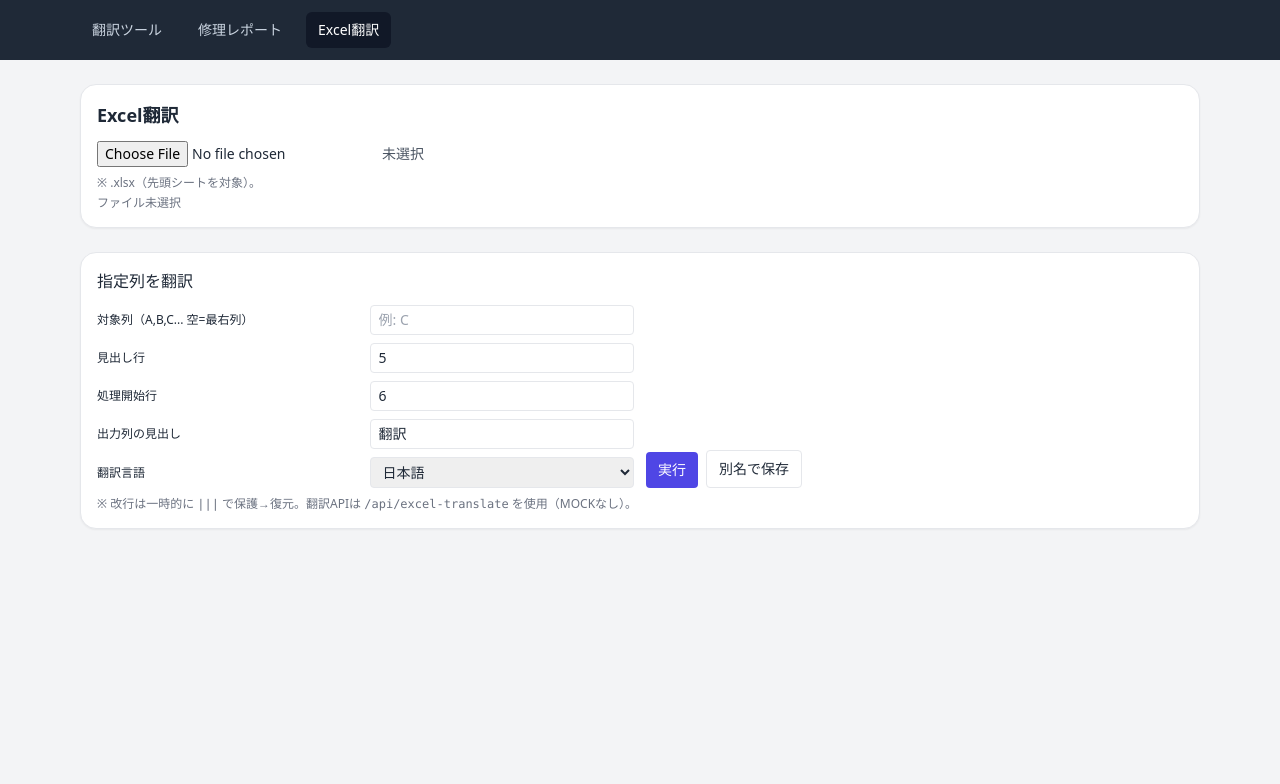
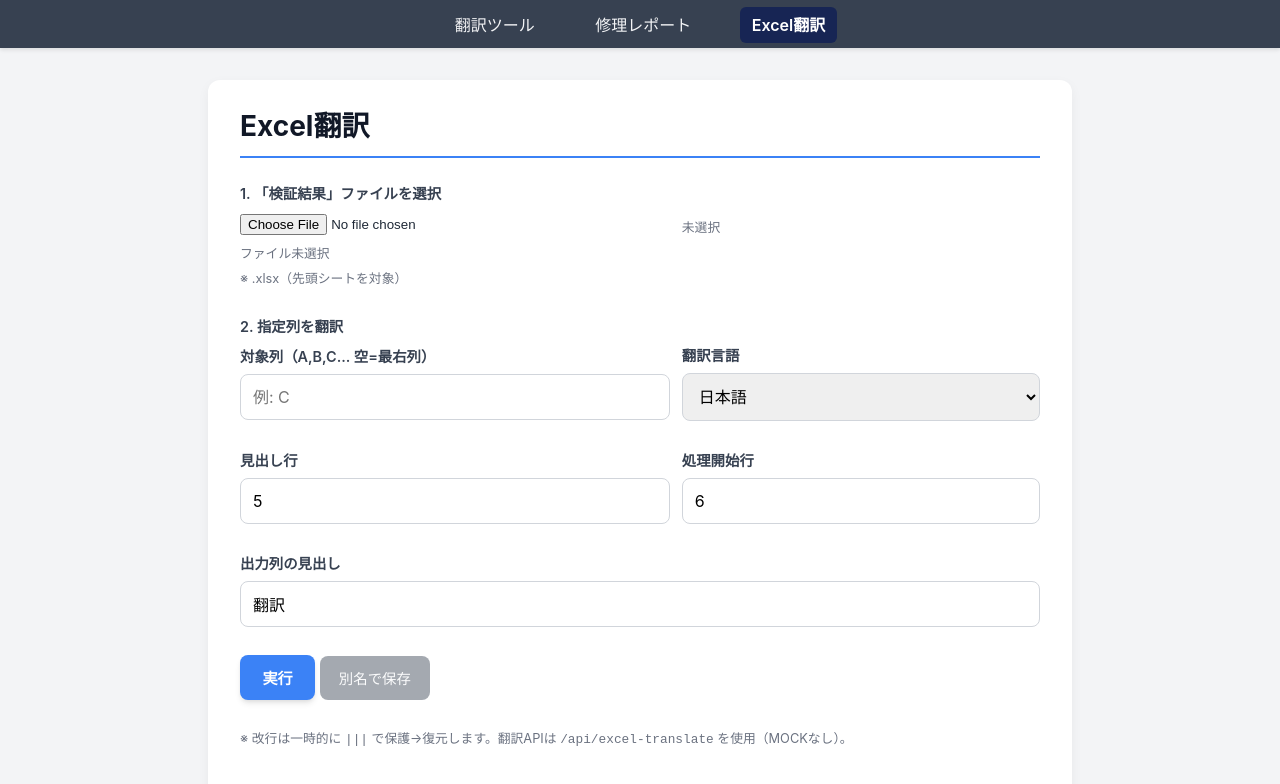
Before and after one commit to Ishimoto-3r/translation-tool, a plain HTML site: page excel.html in a window 1280 px wide. Drawn offline with nearby package versions, Linux system fonts and the light colour scheme.

Commit message:
Update excel.html

```diff
--- a/excel.html
+++ b/excel.html
@@ -1,101 +1,306 @@
 <!DOCTYPE html>
 <html lang="ja">
 <head>
-  <meta charset="UTF-8" />
-  <meta name="viewport" content="width=device-width, initial-scale=1.0"/>
+    <meta charset="UTF-8">
+    <meta name="viewport" content="width=device-width, initial-scale=1.0">
     <title>Excel翻訳</title>
 
-  <!-- Tailwind（既存ツールと同一） -->
-  <script src="https://cdn.tailwindcss.com"></script>
-
-  <!-- 書式保持編集：xlsx-populate -->
+    <!-- 書式付きでExcelを扱うためのライブラリ -->
     <script src="https://unpkg.com/xlsx-populate/browser/xlsx-populate.min.js"></script>
 
     <style>
-    /* 既存のダークナビ外観に合わせる（最小限） */
-    .topbar { background:#1f2937; }            /* slate-800 */
-    .topbar a { color:#cbd5e1; padding:8px 12px; border-radius:6px; }
-    .topbar a:hover { background:#111827; color:#fff; }
-    .topbar a.active { background:#111827; color:#fff; }
+        /* ==== 共通デザイン（report.html と同じ） ==== */
+        body {
+            font-family: -apple-system, BlinkMacSystemFont, 'Segoe UI', Roboto, 'Hiragino Kaku Gothic ProN', 'Meiryo', sans-serif;
+            margin: 0;
+            padding: 0;
+            background-color: #f3f4f6;
+            color: #1f2937;
+        }
+        #toast-container {
+            position: fixed;
+            bottom: 20px;
+            right: 20px;
+            z-index: 1000;
+        }
+        .toast {
+            background-color: #1f2937;
+            color: #f9fafb;
+            padding: 1rem;
+            border-radius: 8px;
+            margin-bottom: 0.5rem;
+            opacity: 0;
+            transition: opacity 0.5s, transform 0.5s;
+            transform: translateX(100%);
+            box-shadow: 0 4px 12px rgba(0,0,0,0.1);
+        }
+        .toast.show {
+            opacity: 1;
+            transform: translateX(0);
+        }
+        .container {
+            max-width: 800px;
+            margin: 2rem auto;
+            padding: 1.5rem 2rem;
+            background-color: #ffffff;
+            border-radius: 12px;
+            box-shadow: 0 4px 12px rgba(0,0,0,0.05);
+        }
+        #main-header {
+            display: flex;
+            justify-content: space-between;
+            align-items: center;
+            border-bottom: 2px solid #3b82f6;
+            padding-bottom: 0.75rem;
+            margin-bottom: 1.5rem;
+        }
+        h1 {
+            text-align: center;
+            color: #111827;
+            padding-bottom: 0;
+            margin-top: 0;
+            margin-bottom: 0;
+            font-size: 1.75rem;
+        }
+        .form-group {
+            margin-bottom: 1.75rem;
+        }
+        label {
+            display: block;
+            font-weight: 600;
+            margin-bottom: 0.5rem;
+            color: #374151;
+            font-size: 0.9rem;
+        }
+        input[type="text"], input[type="number"], textarea, select {
+            width: 100%;
+            padding: 0.75rem;
+            border: 1px solid #d1d5db;
+            border-radius: 8px;
+            font-size: 1rem;
+            font-family: inherit;
+            box-sizing: border-box;
+            transition: border-color 0.2s, box-shadow 0.2s;
+        }
+        input[type="text"]:focus,
+        input[type="number"]:focus,
+        textarea:focus,
+        select:focus {
+            outline: none;
+            border-color: #3b82f6;
+            box-shadow: 0 0 0 3px rgba(59, 130, 246, 0.2);
+        }
+        textarea {
+            height: 120px;
+            resize: vertical;
+        }
+        .hidden { display: none; }
+
+        /* --- ナビゲーションバー（完全一致） --- */
+        .tool-nav {
+            background-color: #374151; /* bg-gray-700 */
+            padding: 0.75rem 1rem;
+            text-align: center;
+            box-shadow: 0 2px 4px rgba(0,0,0,0.1);
+        }
+        .tool-nav a {
+            color: #f3f4f6; /* text-gray-100 */
+            text-decoration: none;
+            font-weight: 500;
+            margin: 0 1rem;
+            padding: 0.5rem 0.75rem;
+            border-radius: 6px;
+            transition: background-color 0.2s;
+        }
+        .tool-nav a:hover {
+            background-color: #4b5563; /* bg-gray-600 */
+        }
+        .tool-nav a.active {
+            background-color: #172554; /* bg-blue-900 */
+            color: white;
+            font-weight: 600;
+        }
+
+        /* ==== Excel翻訳用の追加スタイル ==== */
+        .inline-row {
+            display: grid;
+            grid-template-columns: 1.2fr 1fr;
+            gap: 0.75rem;
+            align-items: center;
+        }
+        .inline-row > div { width: 100%; }
+
+        .btn-primary {
+            display: inline-block;
+            padding: 0.7rem 1.4rem;
+            background-color: #3b82f6;
+            color: white;
+            border: none;
+            border-radius: 8px;
+            font-size: 0.95rem;
+            font-weight: 600;
+            cursor: pointer;
+            transition: background-color 0.3s, box-shadow 0.3s;
+            box-shadow: 0 4px 6px -1px rgba(0, 0, 0, 0.1),
+                        0 2px 4px -1px rgba(0, 0, 0, 0.06);
+        }
+        .btn-primary:hover:not(:disabled) {
+            background-color: #2563eb;
+            box-shadow: 0 10px 15px -3px rgba(0, 0, 0, 0.1),
+                        0 4px 6px -2px rgba(0, 0, 0, 0.05);
+        }
+        .btn-primary:disabled {
+            background-color: #93c5fd;
+            cursor: not-allowed;
+            opacity: 0.8;
+        }
+
+        .btn-secondary {
+            display: inline-block;
+            padding: 0.7rem 1.2rem;
+            background-color: #4b5563;
+            color: #f9fafb;
+            border: none;
+            border-radius: 8px;
+            font-size: 0.9rem;
+            font-weight: 500;
+            cursor: pointer;
+            transition: background-color 0.2s;
+        }
+        .btn-secondary:hover:not(:disabled) {
+            background-color: #374151;
+        }
+        .btn-secondary:disabled {
+            opacity: 0.5;
+            cursor: not-allowed;
+        }
+
+        .status-text {
+            font-size: 0.8rem;
+            color: #6b7280;
+            margin-top: 0.4rem;
+        }
+
         /* モーダル */
-    .modal-backdrop { position:fixed; inset:0; background:rgba(0,0,0,.45); display:none; align-items:center; justify-content:center; z-index:50; }
-    .modal { width: 520px; max-width:calc(100vw - 2rem); }
+        .modal-backdrop {
+            position: fixed;
+            inset: 0;
+            background: rgba(0,0,0,.45);
+            display: none;
+            align-items: center;
+            justify-content: center;
+            z-index: 50;
+        }
+        .modal {
+            width: 520px;
+            max-width: calc(100vw - 2rem);
+            background: #fff;
+            border-radius: 12px;
+            box-shadow: 0 10px 25px rgba(0,0,0,0.25);
+            padding: 1.25rem 1.5rem;
+        }
     </style>
 </head>
-<body class="bg-gray-100 text-gray-800">
+<body>
 
-  <!-- 上部ナビ（翻訳ツール / 修理レポート / Excel翻訳）-->
-  <header class="topbar text-sm text-slate-300">
-    <div class="mx-auto max-w-6xl px-4 py-3 flex items-center gap-3">
+<!-- ナビゲーション（他ツールと完全一致） -->
+<nav class="tool-nav">
   <a href="/index.html">翻訳ツール</a>
   <a href="/report.html">修理レポート</a>
   <a href="/excel.html" class="active">Excel翻訳</a>
+</nav>
+
+<div id="toast-container"></div>
+
+<!-- メインコンテンツ -->
+<div class="container">
+    <div id="main-header">
+        <h1>Excel翻訳</h1>
+        <!-- 右側は空でもOKだが、レイアウト維持のため空のspanを置く -->
+        <span></span>
     </div>
-  </header>
 
-  <main class="mx-auto max-w-6xl px-4 py-6 space-y-6">
-    <!-- 1) ファイルを選択 -->
-    <section class="rounded-2xl border bg-white p-4 shadow-sm">
-      <h2 class="mb-3 text-lg font-semibold">Excel翻訳</h2>
-      <div class="flex flex-wrap items-center gap-3">
-        <input id="fileInput" type="file" accept=".xlsx" class="block text-sm" />
-        <span id="fileName" class="text-sm text-gray-600">未選択</span>
+    <!-- 1) ファイル選択 -->
+    <div class="form-group">
+        <label for="fileInput">1. 「検証結果」ファイルを選択</label>
+        <div class="inline-row">
+            <div>
+                <input id="fileInput" type="file" accept=".xlsx">
             </div>
-      <p class="mt-2 text-xs text-gray-500">※ .xlsx（先頭シートを対象）。</p>
-      <p id="status" class="mt-1 text-xs text-gray-500">ファイル未選択</p>
-    </section>
+            <div>
+                <div id="fileName" class="status-text">未選択</div>
+            </div>
+        </div>
+        <div id="status" class="status-text">ファイル未選択</div>
+        <div class="status-text">※ .xlsx（先頭シートを対象）</div>
+    </div>
 
-    <!-- 2) 設定・実行 -->
-    <section class="rounded-2xl border bg-white p-4 shadow-sm">
-      <h3 class="mb-3 text-base font-medium">指定列を翻訳</h3>
-      <div class="grid grid-cols-1 gap-3 md:grid-cols-2">
-        <div class="grid grid-cols-2 items-center gap-2">
-          <label class="text-xs">対象列（A,B,C... 空=最右列）</label>
-          <input id="sourceCol" type="text" class="rounded border px-2 py-1 text-sm" placeholder="例: C"/>
-          <label class="text-xs">見出し行</label>
-          <input id="headerRow" type="number" min="1" value="5" class="rounded border px-2 py-1 text-sm"/>
-          <label class="text-xs">処理開始行</label>
-          <input id="startRow" type="number" min="1" value="6" class="rounded border px-2 py-1 text-sm"/>
-          <label class="text-xs">出力列の見出し</label>
-          <input id="outHeader" type="text" value="翻訳" class="rounded border px-2 py-1 text-sm"/>
-          <label class="text-xs">翻訳言語</label>
-          <select id="lang" class="rounded border px-2 py-1 text-sm">
+    <!-- 2) 設定 -->
+    <div class="form-group">
+        <label>2. 指定列を翻訳</label>
+        <div class="form-group">
+            <div class="inline-row">
+                <div>
+                    <label for="sourceCol">対象列（A,B,C... 空=最右列）</label>
+                    <input id="sourceCol" type="text" placeholder="例: C">
+                </div>
+                <div>
+                    <label for="lang">翻訳言語</label>
+                    <select id="lang">
                         <option value="ja">日本語</option>
                         <option value="zh">中国語</option>
                         <option value="en">英語</option>
                         <option value="ko">韓国語</option>
                     </select>
                 </div>
-        <div class="flex items-end gap-2">
-          <button id="runBtn"  type="button" class="rounded bg-indigo-600 px-3 py-2 text-sm text-white">実行</button>
-          <button id="saveAsBtn" type="button" class="rounded border px-3 py-2 text-sm" disabled>別名で保存</button>
             </div>
         </div>
-      <p class="mt-2 text-xs text-gray-500">
-        ※ 改行は一時的に <code>|||</code> で保護→復元。翻訳APIは <code>/api/excel-translate</code> を使用（MOCKなし）。
-      </p>
-    </section>
-  </main>
 
-  <!-- 保存名入力モーダル（全ブラウザ対応） -->
+        <div class="form-group inline-row">
+            <div>
+                <label for="headerRow">見出し行</label>
+                <input id="headerRow" type="number" min="1" value="5">
+            </div>
+            <div>
+                <label for="startRow">処理開始行</label>
+                <input id="startRow" type="number" min="1" value="6">
+            </div>
+        </div>
+
+        <div class="form-group">
+            <label for="outHeader">出力列の見出し</label>
+            <input id="outHeader" type="text" value="翻訳">
+        </div>
+
+        <div class="form-group">
+            <button id="runBtn" type="button" class="btn-primary">実行</button>
+            <button id="saveAsBtn" type="button" class="btn-secondary" disabled>別名で保存</button>
+        </div>
+        <div class="status-text">
+            ※ 改行は一時的に <code>|||</code> で保護→復元します。翻訳APIは <code>/api/excel-translate</code> を使用（MOCKなし）。
+        </div>
+    </div>
+</div>
+
+<!-- 保存名入力モーダル -->
 <div id="saveModal" class="modal-backdrop">
-    <div class="modal rounded-2xl border bg-white p-4 shadow-xl">
+    <div class="modal">
         <h3 class="text-base font-semibold mb-2">別名で保存</h3>
         <label class="text-xs text-gray-600 block mb-1">保存ファイル名（拡張子 .xlsx）</label>
         <input id="saveName" type="text" class="w-full rounded border px-2 py-1 text-sm" />
-      <div class="mt-4 flex justify-end gap-2">
-        <button id="cancelSave" class="rounded border px-3 py-1 text-sm">キャンセル</button>
-        <button id="confirmSave" class="rounded bg-indigo-600 px-3 py-1 text-sm text-white">保存</button>
+        <div style="margin-top:1rem; display:flex; justify-content:flex-end; gap:0.5rem;">
+            <button id="cancelSave" class="btn-secondary">キャンセル</button>
+            <button id="confirmSave" class="btn-primary">保存</button>
         </div>
     </div>
 </div>
 
 <script>
-    // ---------- 状態 ----------
-    let workbook = null;        // xlsx-populate Workbook
-    let ws = null;              // 先頭シート
-    let fileName = "";          // 元ファイル名
-    let pendingBlob = null;     // 保存待ち
+    // ========= 状態 =========
+    let workbook = null;   // XlsxPopulate Workbook
+    let ws = null;         // 先頭シート
+    let fileName = "";
+    let pendingBlob = null;
 
     const $ = (id) => document.getElementById(id);
     const fileInput = $("fileInput");
@@ -112,25 +317,35 @@
     function setStatus(t){ statusEl.textContent = t; }
 
     function colLetterToNumber(str){
-      // A->1
         str = (str||"").trim().toUpperCase();
         if(!str) return null;
-      let n=0; for(let i=0;i<str.length;i++){ n = n*26 + (str.charCodeAt(i)-64); }
+        let n=0;
+        for(let i=0;i<str.length;i++){
+            n = n*26 + (str.charCodeAt(i)-64);
+        }
         return n;
     }
     function numberToColLetter(n){
-      let s=""; while(n>0){ const m=(n-1)%26; s=String.fromCharCode(65+m)+s; n=Math.floor((n-1)/26); }
+        let s="";
+        while(n>0){
+            const m=(n-1)%26;
+            s=String.fromCharCode(65+m)+s;
+            n=Math.floor((n-1)/26);
+        }
         return s;
     }
 
     function openModal(defaultName){
         saveName.value = defaultName;
         saveModal.style.display = "flex";
-      saveName.focus(); saveName.select();
+        saveName.focus();
+        saveName.select();
     }
-    function closeModal(){ saveModal.style.display = "none"; }
+    function closeModal(){
+        saveModal.style.display = "none";
+    }
 
-    // ---- ファイル読み込み ----
+    // ========= ファイル読み込み =========
     fileInput.addEventListener("change", async (e)=>{
         try{
             const f = e.target.files?.[0];
@@ -151,7 +366,7 @@
         }
     });
 
-    // ---- 書式コピー ----
+    // ========= 書式コピー =========
     function copyCellStyle(src, dst){
         const keys = [
             "bold","italic","underline","strikethrough",
@@ -161,7 +376,10 @@
             "fill","numberFormat"
         ];
         keys.forEach(k=>{
-        try{ const v = src.style(k); if(v !== undefined) dst.style(k, v); }catch(_){}
+            try{
+                const v = src.style(k);
+                if(v !== undefined) dst.style(k, v);
+            }catch(_){}
         });
         ["top","left","bottom","right"].forEach(side=>{
             try{
@@ -172,7 +390,7 @@
         });
     }
 
-    // ---- 翻訳API（MOCK無し）----
+    // ========= 翻訳API（配列→配列） =========
     async function fetchTranslations(texts, toLang){
         const CHUNK = 300;
         const result = [];
@@ -197,27 +415,28 @@
         return result;
     }
 
-    // ---- 実行（確認ダイアログは出さない）----
-    $("runBtn").addEventListener("click", async ()=>{
+    // ========= 実行（確認ダイアログなし） =========
+    runBtn.addEventListener("click", async ()=>{
         try{
-        if(!workbook || !ws){ alert("先にExcelファイルを選択してください"); return; }
-
-        const lang = document.getElementById("lang").value;
-        const headerRow = parseInt(document.getElementById("headerRow").value,10) || 5;
-        const startRow  = parseInt(document.getElementById("startRow").value,10)  || 6;
-        const outHeader = document.getElementById("outHeader").value || "翻訳";
-        const srcColStr = (document.getElementById("sourceCol").value || "").trim().toUpperCase();
+            if(!workbook || !ws){
+                alert("先にExcelファイルを選択してください");
+                return;
+            }
+            const lang      = $("lang").value;
+            const headerRow = parseInt($("headerRow").value,10) || 5;
+            const startRow  = parseInt($("startRow").value,10)  || 6;
+            const outHeader = $("outHeader").value || "翻訳";
+            const srcColStr = ($("sourceCol").value || "").trim().toUpperCase();
 
             const usedRange = ws.usedRange();
             const lastRow   = usedRange.endCell().rowNumber();
             const lastCol   = usedRange.endCell().columnNumber();
 
             let srcCol = srcColStr ? colLetterToNumber(srcColStr) : lastCol;
-        if(!srcCol || srcCol<1) srcCol = lastCol;
-
+            if(!srcCol || srcCol < 1) srcCol = lastCol;
             const outCol = srcCol + 1;
 
-        // ヘッダ書式＆列幅
+            // 見出し・列幅
             const srcHeaderCell = ws.cell(headerRow, srcCol);
             const outHeaderCell = ws.cell(headerRow, outCol).value(outHeader);
             copyCellStyle(srcHeaderCell, outHeaderCell);
@@ -238,12 +457,15 @@
                     rowMap.push(r);
                 }
             }
-        if(inputs.length === 0){ alert("翻訳対象テキストがありません"); return; }
+            if(inputs.length === 0){
+                alert("翻訳対象テキストがありません");
+                return;
+            }
 
             setStatus(`翻訳中… (${inputs.length} 件)`);
             const translations = await fetchTranslations(inputs, lang);
 
-        // 反映（書式は元セルからコピー）
+            // 反映
             for(let i=0;i<rowMap.length;i++){
                 const r = rowMap[i];
                 const srcCell = ws.cell(r, srcCol);
@@ -253,7 +475,7 @@
                 copyCellStyle(srcCell, dstCell);
             }
 
-        // 結果をメモリへ（別名保存を促す）
+            // 結果をメモリへ保持（別名保存待ち）
             const outBuffer = await workbook.outputAsync();
             pendingBlob = new Blob([outBuffer], {
                 type: "application/vnd.openxmlformats-officedocument.spreadsheetml.sheet"
@@ -263,6 +485,7 @@
             const base = fileName ? fileName.replace(/\.xlsx$/i, "") : "検証結果";
             openModal(`${base}_翻訳.xlsx`);
             setStatus("完了：結果をメモリに保持しました。保存名と保存先を指定してください。");
+
         }catch(e){
             console.error(e);
             setStatus("エラー：翻訳処理に失敗しました");
@@ -270,37 +493,46 @@
         }
     });
 
-    // ---- 別名で保存（モーダル）----
+    // ========= 保存処理 =========
     function saveWithPicker(name, blob){
-      // File System Access API がある場合は原生ダイアログ
         if (window.showSaveFilePicker) {
             return (async () => {
                 const handle = await showSaveFilePicker({
                     suggestedName: name,
-            types: [{ description: "Excel", accept: { "application/vnd.openxmlformats-officedocument.spreadsheetml.sheet": [".xlsx"] } }]
+                    types: [{
+                        description: "Excel",
+                        accept: { "application/vnd.openxmlformats-officedocument.spreadsheetml.sheet": [".xlsx"] }
+                    }]
                 });
                 const writable = await handle.createWritable();
                 await writable.write(blob);
                 await writable.close();
             })();
         }
-      // フォールバック：download属性（保存先ダイアログはブラウザ設定に依存）
+        // フォールバック：download属性
         const url = URL.createObjectURL(blob);
         const a = document.createElement("a");
-      a.href = url; a.download = name; document.body.appendChild(a); a.click(); a.remove();
+        a.href = url;
+        a.download = name;
+        document.body.appendChild(a);
+        a.click();
+        a.remove();
         URL.revokeObjectURL(url);
         return Promise.resolve();
     }
 
-    document.getElementById("cancelSave").addEventListener("click", ()=> closeModal());
-    document.getElementById("saveAsBtn").addEventListener("click", ()=>{
+    cancelSave.addEventListener("click", ()=> closeModal());
+    saveAsBtn.addEventListener("click", ()=>{
         const base = fileName ? fileName.replace(/\.xlsx$/i, "") : "検証結果";
         openModal(`${base}_翻訳.xlsx`);
     });
-    document.getElementById("confirmSave").addEventListener("click", async ()=>{
+    confirmSave.addEventListener("click", async ()=>{
         try{
-        if(!pendingBlob){ alert("保存できる内容がありません。先に翻訳を実行してください。"); return; }
-        let name = (document.getElementById("saveName").value || "").trim();
+            if(!pendingBlob){
+                alert("保存できる内容がありません。先に翻訳を実行してください。");
+                return;
+            }
+            let name = (saveName.value || "").trim();
             if(!name) name = "検証結果_翻訳.xlsx";
             if(!/\.xlsx$/i.test(name)) name += ".xlsx";
 
@@ -313,5 +545,6 @@
         }
     });
 </script>
+
 </body>
 </html>
```
Lines whose indentation alone changed are shown as unchanged.
